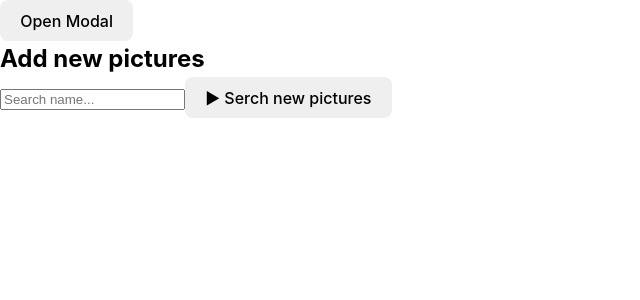
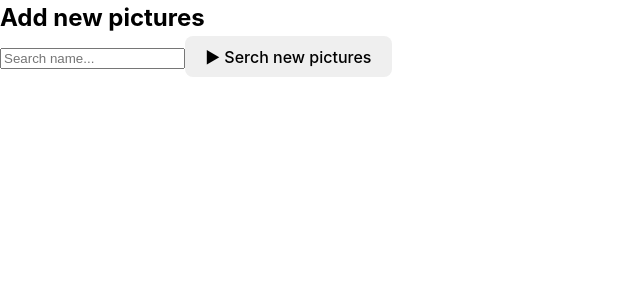
Before and after one commit to edelaida/goit-react-hw-04, a React (Vite) app: page / in a window 1280 px wide. Shown: the top 300 px of the page, without its empty margins (0-640 px from the left). Built offline with nearby package versions, Linux system fonts and the light colour scheme.

Commit message:
modal-modal-modal

```diff
--- a/src/App.jsx
+++ b/src/App.jsx
@@ -8,6 +8,9 @@ import ImageGallery from "./components/ImageGallery/ImageGallery";
 import SearchBar from "./components/SearchBar/SearchBar";
 import LoadMoreBtn from "./components/LoadMoreBtn/LoadMoreBtn";
 import ImageModal from "./components/ImageModal/ImageModal";
+import Modal from "react-modal";
+
+Modal.setAppElement;
 
 function App() {
   const [pictures, setPictures] = useState([]);
@@ -15,6 +18,8 @@ function App() {
   const [error, setError] = useState(false);
   const [query, setQuery] = useState("");
   const [page, setPage] = useState(1);
+  const [modalIsOpen, setModalIsOpen] = useState(false);
+  const [modalData, setModalData] = useState(null);
 
   useEffect(() => {
     if (query.length === 0) return;
@@ -45,13 +50,29 @@ function App() {
     setPage((page) => page + 1);
   };
 
+  const openModal = (picture) => {
+    setModalData(picture.urls.regular);
+    setModalIsOpen(true);
+  };
+
+  const closeModal = () => {
+    setModalData(null);
+    setModalIsOpen(false);
+  };
+
   return (
     <div>
-      <ImageModal />
+      <ImageModal
+        isOpen={modalIsOpen}
+        onRequestClose={closeModal}
+        modalData={modalData}
+      />
       <SearchBar onSearchBar={onSearchBar} />
       {loading && <Loader />}
       {error && <ErrorMessage />}
-      {pictures && <ImageGallery pictures={pictures} />}
+      {pictures && (
+        <ImageGallery pictures={pictures} onImageClick={openModal} />
+      )}
       {query.length !== 0 && <LoadMoreBtn onSearchPage={onSearchPage} />}
     </div>
   );
--- a/src/components/ImageCard/ImageCard.jsx
+++ b/src/components/ImageCard/ImageCard.jsx
@@ -1,16 +1,16 @@
 //import React from "react";
 import s from "../ImageGallery/ImageGallery.module.css";
 
-const ImageCard = ({ picture, isOpen }) => {
+const ImageCard = ({ picture, onClick }) => {
   return (
-    <div>
+    <li key={picture.id}>
       <img
-        className={s.bigcard}
-        onClick={isOpen}
-        src={picture.urls.regular}
+        onClick={onClick}
+        className={s.card}
+        src={picture.urls.small}
         alt={picture.alt_description}
       />
-    </div>
+    </li>
   );
 };
 
--- a/src/components/ImageGallery/ImageGallery.jsx
+++ b/src/components/ImageGallery/ImageGallery.jsx
@@ -1,24 +1,25 @@
+import ImageCard from "../ImageCard/ImageCard";
 import s from "./ImageGallery.module.css";
+import ImageModal from "../ImageModal/ImageModal";
 
-const ImageGallery = ({ pictures, openModal }) => {
+const ImageGallery = ({ pictures, onImageClick }) => {
   return (
     <ul className={s.blokapp}>
       {pictures &&
         pictures.length > 0 &&
         pictures.map((picture) => {
           return (
-            <li key={picture.id}>
-              <img
-                onClick={openModal}
-                className={s.card}
-                src={picture.urls.small}
-                alt={picture.alt_description}
-              />
-            </li>
+            <ImageCard
+              key={picture.id}
+              picture={picture}
+              onClick={() => onImageClick(picture)}
+            />
           );
         })}
+      <ImageModal />
     </ul>
   );
 };
 
 export default ImageGallery;
+// change
--- a/src/components/ImageModal/ImageModal.jsx
+++ b/src/components/ImageModal/ImageModal.jsx
@@ -1,50 +1,11 @@
-//import React from 'react'
-import { useState } from "react";
 import Modal from "react-modal";
-import ImageGallery from "../ImageGallery/ImageGallery";
+//import ImageGallery from "../ImageGallery/ImageGallery";
 
-const ImageModal = () => {
-  const [modalIsOpen, setIsOpen] = useState(false);
-  let subtitle;
-  const customStyles = {
-    content: {
-      top: "50%",
-      left: "50%",
-      right: "auto",
-      bottom: "auto",
-      marginRight: "-50%",
-      transform: "translate(-50%, -50%)",
-    },
-  };
-  Modal.setAppElement;
-  function afterOpenModal() {
-    // references are now sync'd and can be accessed.
-    subtitle.style.color = "#f00";
-  }
-  function closeModal() {
-    setIsOpen(false);
-  }
-
-  function openModal() {
-    setIsOpen(true);
-  }
-
+const ImageModal = ({ modalData, onRequestClose, isOpen }) => {
   return (
-    <div>
-      <button onClick={openModal}>Open Modal</button>
-      <Modal
-        isOpen={modalIsOpen}
-        onAfterOpen={afterOpenModal}
-        onRequestClose={closeModal}
-        style={customStyles}
-        contentLabel="Example Modal"
-      >
-        <h2 ref={(_subtitle) => (subtitle = _subtitle)}>Hello</h2>
-        <button onClick={closeModal}>close</button>
-        <div>I am a modal</div>
-      </Modal>
-      <ImageGallery openModal={openModal} />
-    </div>
+    <Modal isOpen={isOpen} onRequestClose={onRequestClose}>
+      <img src={modalData} alt="selected" />
+    </Modal>
   );
 };
 
--- a/src/components/SearchBar/SearchBar.jsx
+++ b/src/components/SearchBar/SearchBar.jsx
@@ -1,23 +1,23 @@
 import toast, { Toaster } from "react-hot-toast";
-
+const notify = () => toast("Please enter search term!");
 const SearchBar = ({ onSearchBar }) => {
   const handleSubmit = (e) => {
     e.preventDefault();
     const form = e.target;
     const name = form.elements.name.value;
-    onSearchBar(name);
-    form.reset();
+    if (name.length === 0) {
+      notify();
+    } else {
+      onSearchBar(name);
+      form.reset();
+    }
   };
-
-  const notify = () => toast("Please enter search term!");
 
   return (
     <form onSubmit={handleSubmit}>
       <h2>Add new pictures</h2>
       <input type="text" name="name" placeholder="Search name..." />
-      <button onClick={notify} type="submit">
-        ▶ Serch new pictures
-      </button>
+      <button type="submit">▶ Serch new pictures</button>
       <Toaster />
     </form>
   );
```
